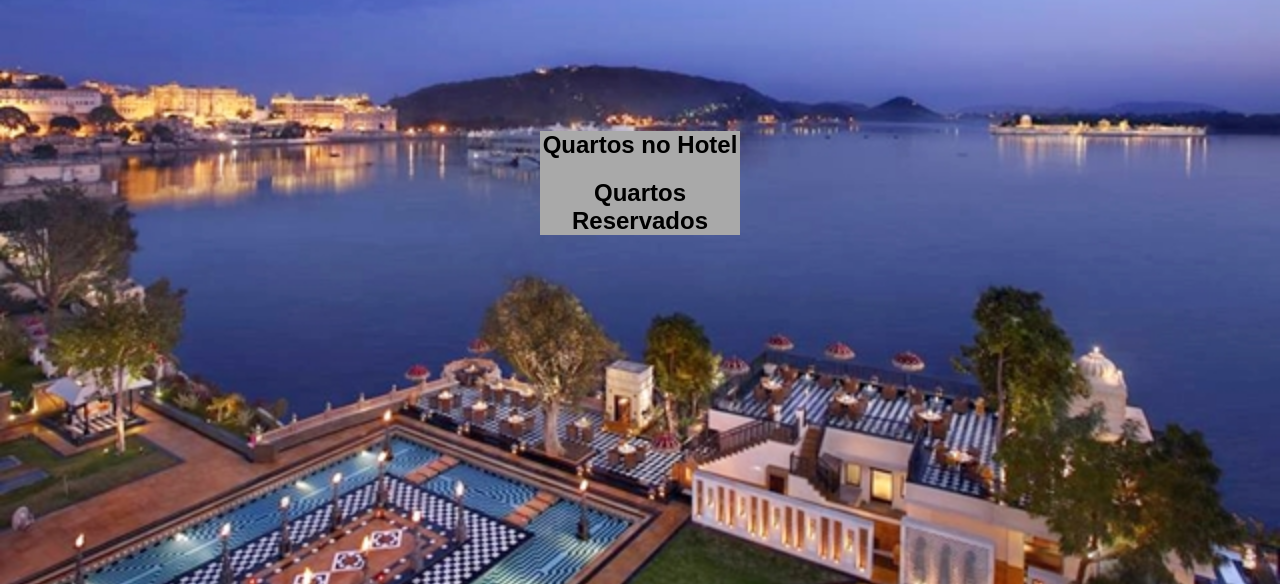
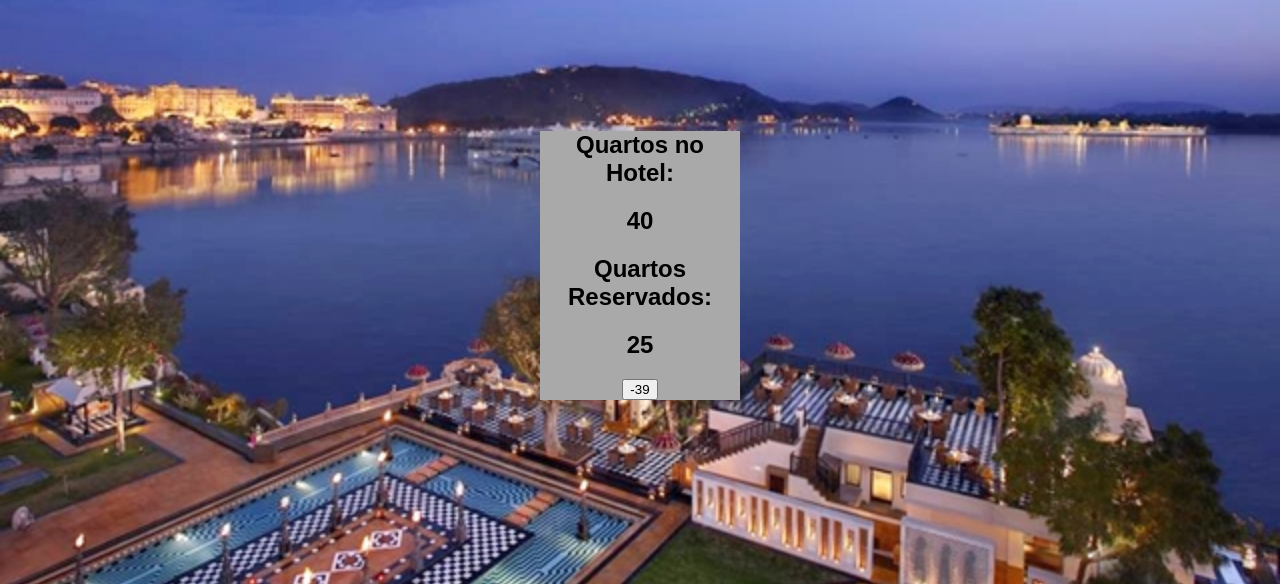
Before and after one commit to AsterixBr/html5, a plain HTML site: page objeto.html in a window 1280 px wide. Shown: the part 216-800 px from the top of the page. Drawn offline with Linux system fonts and the light colour scheme.

Commit message:
update with sucess

```diff
--- a/jscript/objeto.js
+++ b/jscript/objeto.js
@@ -8,4 +8,15 @@ var hotel = {
     }
 }
 
-var total = (40)
+var total = (40);
+var reservado = (1);
+var resultado = total - reservado;
+
+var subResultado = document.getElementById('total');
+subResultado.textContent += hotel.quartos;
+
+var subResultado = document.getElementById('reservado');
+subResultado.textContent += hotel.reservados;
+
+var subResultado = document.getElementById('resultado');
+subResultado.textContent -= resultado;
--- a/objeto.html
+++ b/objeto.html
@@ -16,9 +16,13 @@
 <main class="hotel">
     <div>
         <ui>
-            <h2>Quartos no Hotel</h2>
-            <h2>Quartos Reservados</h2>
-            <scrip src="jscript/objeto.js"></scrip>
+            <h2>Quartos no Hotel:</h2>
+            <h2 id="total"></h2>
+            <h2>Quartos Reservados:</h2>
+            <h2 id="reservado"></h2>
+
+            <button id="resultado"></button>
+            <script src="jscript/objeto.js"></script>
         </ui>
     </div>
 </main>
```
